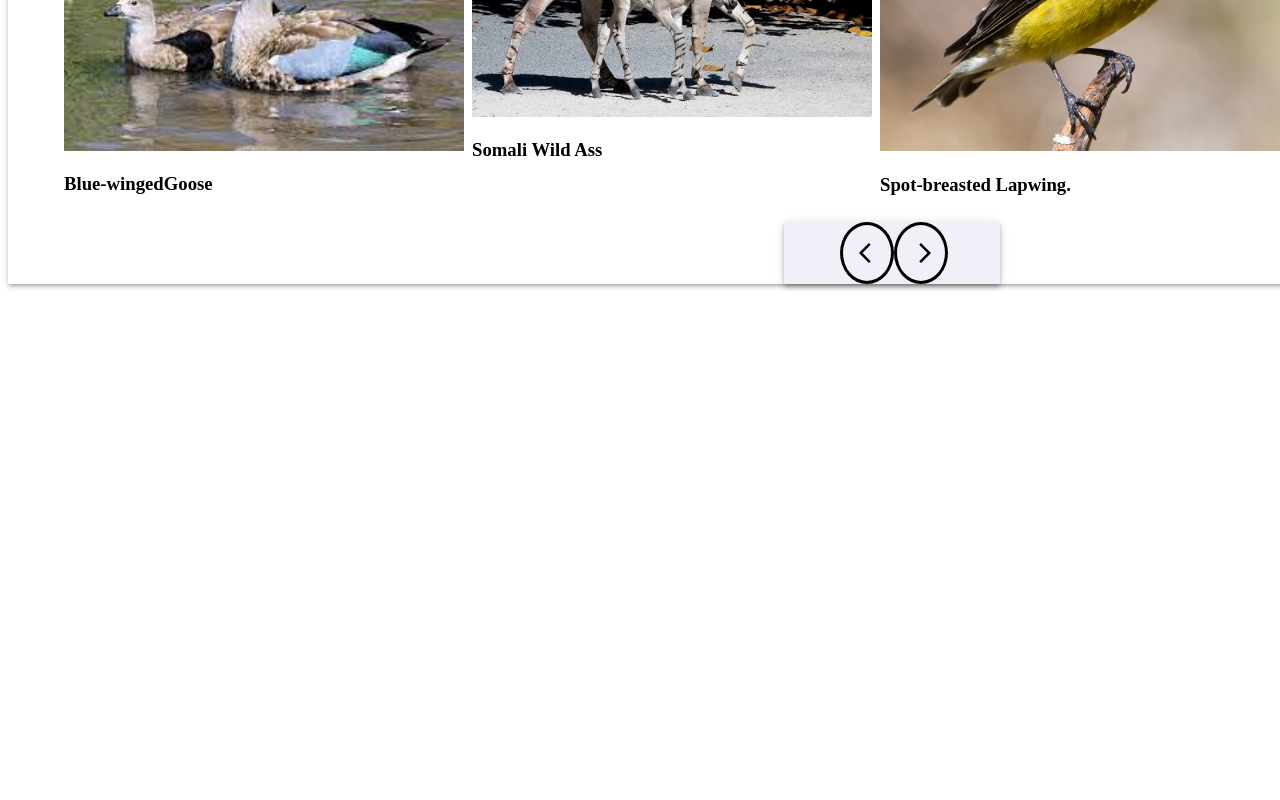
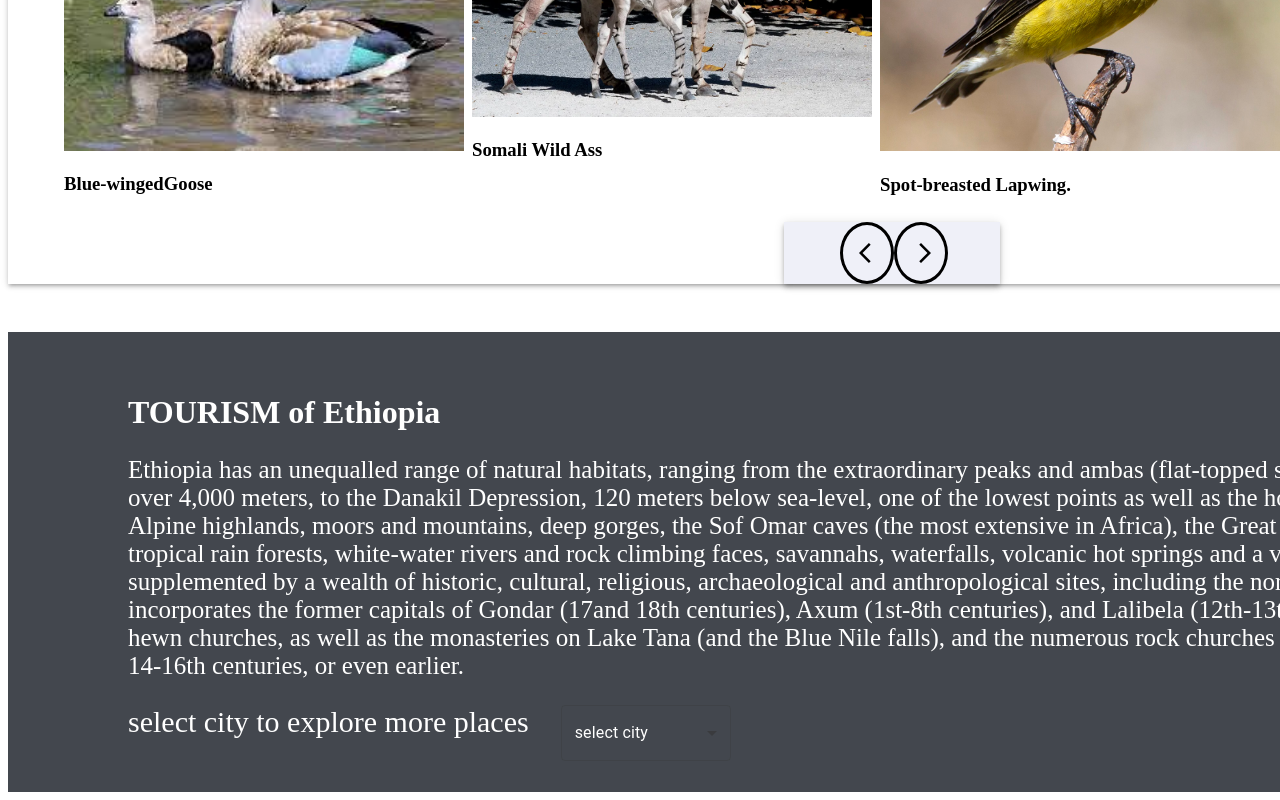
Before and after one commit to Jerusalemgirma/MSS-Tour-and-tourism-website, a React (Create React App) app in the folder mss-tour-and-tourism-website/: page / in a window 1280 px wide. Shown: the part 10381-11181 px from the top of the page. Before the commit the page ends 10673 px from the top, so only its background shows below. Built offline with nearby package versions, Linux system fonts and the light colour scheme.

Commit message:
hghtlight about tourism in ethiopia

```diff
--- a/mss-tour-and-tourism-website/src/components/home/home.js
+++ b/mss-tour-and-tourism-website/src/components/home/home.js
@@ -13,6 +13,7 @@ import PartSix from "../partSix/partSix"
 import PartSeven from "../partSeven/partSeven"
 import PartEight from "../partEight/partEight"
 import PartNine from "../partNine/partNine"
+import PartTen from "../partTen/partTen"
 
 const Home=()=>{
     return(
@@ -29,7 +30,7 @@ const Home=()=>{
               <Grid item sx={{ color:'black' }}>< PartSeven/></Grid>
               <Grid item sx={{ color:'black' }}> <PartEight/></Grid>
               <Grid item sx={{ color:'black' }}> <PartNine /></Grid>
-
+              <Grid item sx={{ }}> <PartTen /> </Grid>
            </Grid>
         </Box>
     )
--- a/mss-tour-and-tourism-website/src/components/navbar/navbar.js
+++ b/mss-tour-and-tourism-website/src/components/navbar/navbar.js
@@ -8,6 +8,7 @@ import InputLabel from '@mui/material/InputLabel';
 import MenuItem from '@mui/material/MenuItem';
 import FormControl from '@mui/material/FormControl';
 import Select from '@mui/material/Select';
+
 const Navbar=()=>{
     const age=''
     return(
--- /dev/null
+++ b/mss-tour-and-tourism-website/src/components/partTen/partTen.js
@@ -0,0 +1,66 @@
+
+
+import { Box, Stack } from "@mui/material";
+import React from "react";
+import SearchIcon from '@mui/icons-material/Search';
+import InputLabel from '@mui/material/InputLabel';
+import MenuItem from '@mui/material/MenuItem';
+import FormControl from '@mui/material/FormControl';
+import Select from '@mui/material/Select';
+
+const PartTen=()=>{
+    const age=''
+    return(
+    <Box pt={5} pl={15} pr={24} sx={{ height:420 ,backgroundColor:'#151a22',opacity:0.8,color:'white'}} >
+        <h1>TOURISM of Ethiopia</h1>
+        <p style={{ fontSize:25 }}>
+          Ethiopia has an unequalled range of natural habitats,
+          ranging from the extraordinary peaks and ambas (flat-topped summits)
+          of the Simien Mountains at over 4,000 meters, to the Danakil Depression,
+          120 meters below sea-level, one of the lowest points as well as the hottest
+          place on Earth. There are Afro-Alpine highlands, moors and mountains, deep gorges,
+          the Sof Omar caves (the most extensive in Africa), the Great Rift Valley and
+          its many lakes, tropical rain forests, white-water rivers and rock climbing faces,
+          savannahs, waterfalls, volcanic hot springs and  a volcano or two.
+          These are supplemented by a wealth of historic, cultural, religious,
+          archaeological and anthropological sites, including the northern "historic route"
+          which incorporates the former capitals of Gondar (17and 18th centuries), Axum (1st-8th centuries),
+          and Lalibela (12th-13th centuries)
+          with its spectacular rock-hewn churches, as well as the monasteries on
+          Lake Tana (and the Blue Nile falls), and the numerous rock churches of
+          Tigray region, many dating to the 14-16th centuries, or even earlier.
+        </p>
+        <Stack direction='row' spacing={4}>
+        <p style={{ fontSize:30 }}> select city to explore more places </p>
+        <FormControl sx={{ width:'170px',color:'white' }} >
+                <InputLabel sx={{ color:'white' }} >select city</InputLabel>
+                 <Select  sx={{ color:'white' }}
+                    value={age}
+                    // label="Language"
+                    // onChange={handleChange}
+                >
+                    <MenuItem value={10}>Addis abeba</MenuItem>
+                    <MenuItem value={20}> Tigray Region</MenuItem>
+                    <MenuItem value={30}>Somali Region</MenuItem>
+                    <MenuItem value={30}>Afar Region</MenuItem>
+                    <MenuItem value={30}>Oromia Region</MenuItem>
+                    <MenuItem value={10}>Somali Region</MenuItem>
+                    <MenuItem value={20}>Amhara Region</MenuItem>
+                    <MenuItem value={30}>Harari Region</MenuItem>
+                    <MenuItem value={30}>South Omo</MenuItem>
+                    <MenuItem value={10}>Shewa</MenuItem>
+                    <MenuItem value={20}>Dire Dawa</MenuItem>
+                    <MenuItem value={30}>Southern Nations, Nationalities and Peoples</MenuItem>
+                    <MenuItem value={30}>Sidama Region</MenuItem>
+                    <MenuItem value={30}>Ethiopian xeric grasslands and shrublands</MenuItem>
+                    <MenuItem value={20}>Gambela Region</MenuItem>
+                    <MenuItem value={30}>Benishangul-Gumuz</MenuItem>
+                    <MenuItem value={30}>West Welega Zone</MenuItem>
+
+                </Select>
+            </FormControl>
+            </Stack>
+    </Box>)
+}
+
+export default  PartTen
```
